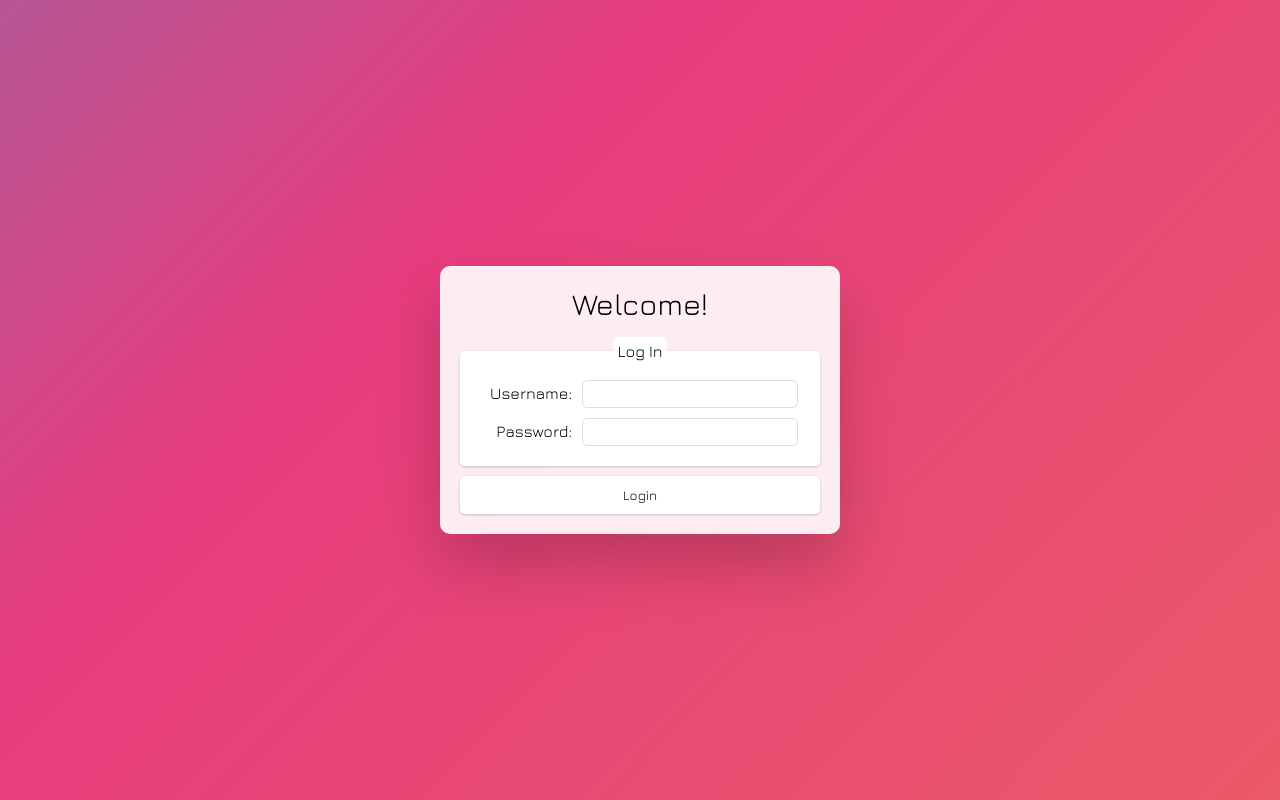
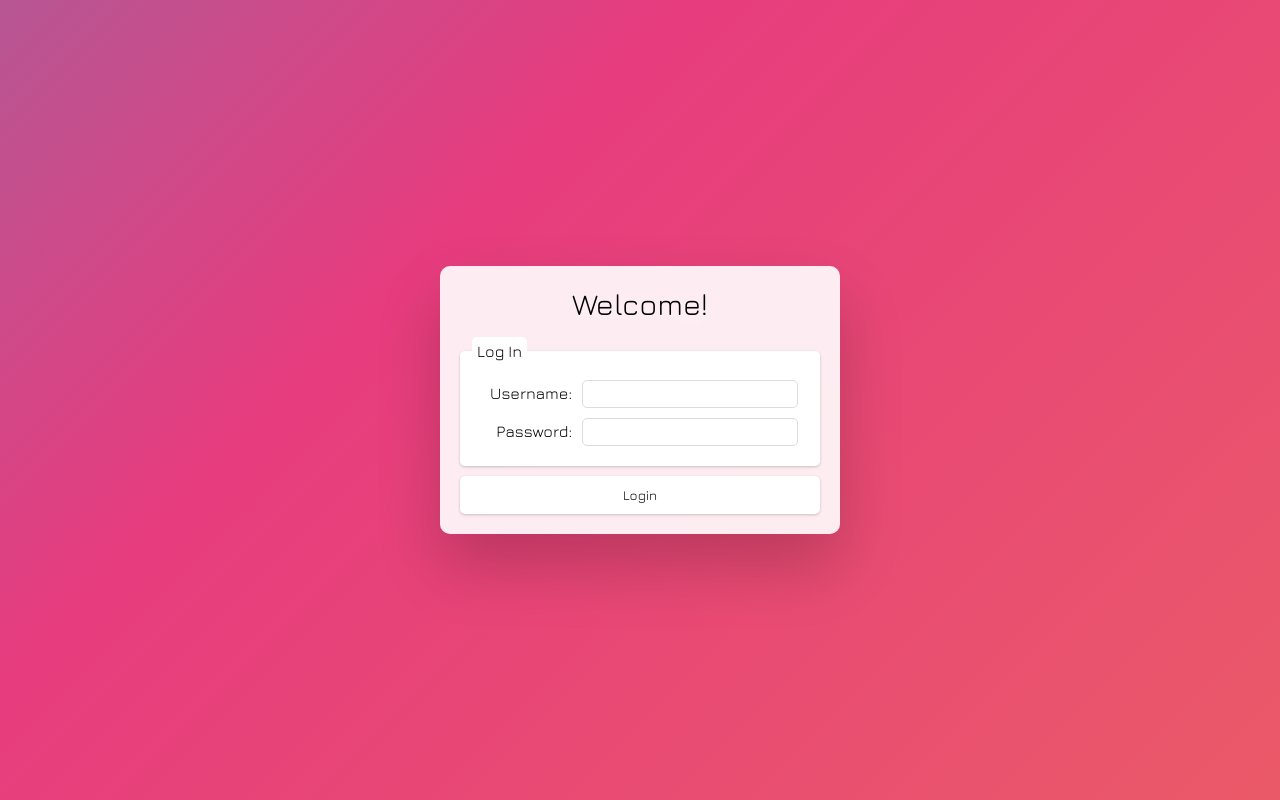
Before and after one commit to linhntt011112/DoMaSystem, a React (Create React App) app in the folder frontend/: page / in a window 1280 px wide. Built offline with nearby package versions, Linux system fonts and the light colour scheme.

Commit message:
create Login

```diff
--- a/frontend/package.json
+++ b/frontend/package.json
@@ -15,7 +15,7 @@
     "web-vitals": "^2.1.2"
   },
   "scripts": {
-    "start": "react-scripts start",
+    "start": "PORT=3008 react-scripts start",
     "build": "react-scripts build",
     "test": "react-scripts test",
     "eject": "react-scripts eject"
--- a/frontend/src/App.js
+++ b/frontend/src/App.js
@@ -1,14 +1,25 @@
-import React from 'react';
+import React, { Component } from 'react';
+import { BrowserRouter, Route , Routes } from 'react-router-dom';
 import './App.css';
 
-import LoginPage from "./components/login/login";
+import Dashboard from './components/dashboard/dashboard';
+import LoginPage from './components/login/login'
 
-function App() {
-  return (
-    <div className="App">
-      <LoginPage />
-    </div>
-  );
+class App extends Component {
+
+  render() {
+    return (
+      <div>
+        <BrowserRouter>
+          <Routes>
+            <Route exact path="/" element={<LoginPage />} />
+            <Route path="/dashboard" element={<Dashboard />} />
+          </Routes>
+        </BrowserRouter>
+      </div>
+    );
+  }
+
 }
 
 export default App;
--- /dev/null
+++ b/frontend/src/components/dashboard/dashboard.js
@@ -0,0 +1,15 @@
+import React, { Component } from "react";
+
+class Dashboard extends Component {
+  render() {
+    return (
+      <div>
+        <div>
+          <h1>Dashboard</h1>
+        </div>
+      </div>
+    );
+  }
+};
+
+export default Dashboard;
--- a/frontend/src/components/login/login.js
+++ b/frontend/src/components/login/login.js
@@ -8,7 +8,6 @@
   constructor(props){
     super(props)
     this.state = {
-      currentView: "logIn",
       username: "",
       password: "",
       loginErrors: ""
@@ -26,7 +25,6 @@
 
   handleSubmit(event) {
     const { username, password } = this.state;
-    console.log(username);
     axios
       .post(
         "http://127.0.0.1:3009/login",
@@ -38,9 +36,10 @@
       )
       .then(response => {
         console.log(response.data)
-        // if (response.data.logged_in) {
-        //   this.props.handleSuccessfulAuth(response.data);
-        // }
+        if (response.data.ok) {
+          console.log(this.props);
+          this.props.history.push("/dashboard");
+        }
       })
       .catch(error => {
         console.log("login error", error);
@@ -48,16 +47,9 @@
     event.preventDefault();
   }
 
-  changeView = (view) => {
-    this.setState({
-      currentView: view
-    })
-  }
-
-  currentView = () => {
-    switch(this.state.currentView) {
-      case "logIn":
+  render() {
     return (
+      <section id="login-page">
         <form onSubmit={this.handleSubmit}>
           <h2>Welcome!</h2>
           <fieldset>
@@ -69,7 +61,6 @@
                   type="text"
                   id="username"
                   name="username"
-                    // value={this.state.username}
                   onChange={this.handleChange}
                   required
                 />
@@ -80,7 +71,6 @@
                   type="password"
                   id="password"
                   name="password"
-                    // value={this.state.password}
                   onChange={this.handleChange}
                 required/>
               </li>
@@ -88,17 +78,6 @@
           </fieldset>
           <button type="submit">Login</button>
         </form>
-        )
-        break
-      default:
-        break
-    }
-  }
-
-  render() {
-    return (
-      <section id="login-page">
-        {this.currentView()}
       </section>
     )
   }
```
Lines whose indentation alone changed are shown as unchanged.
